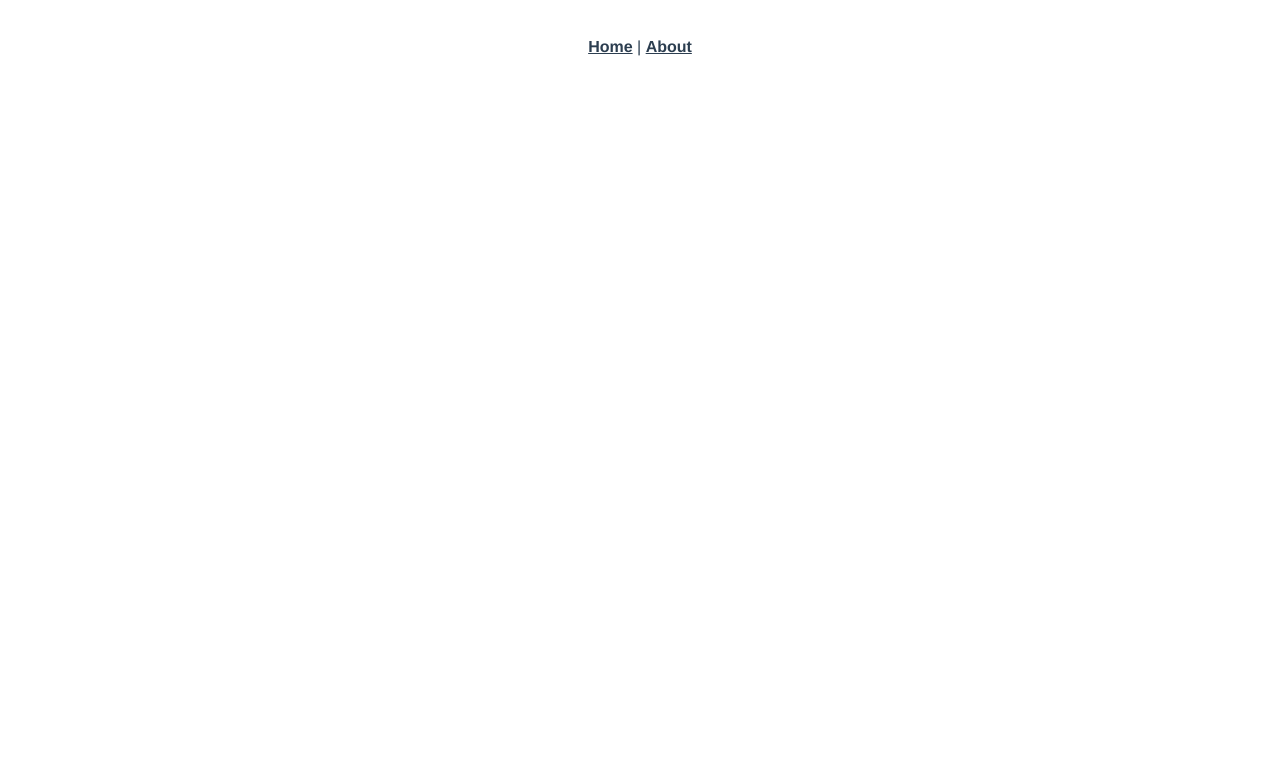
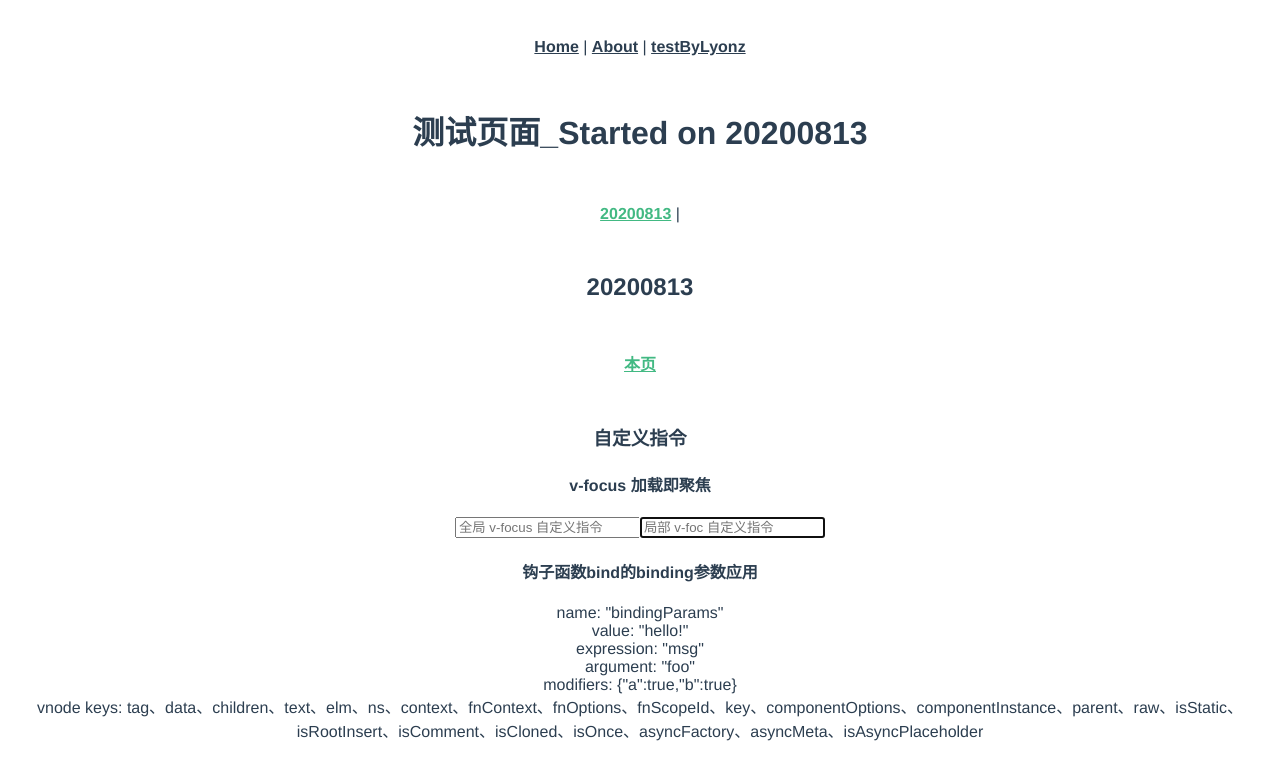
Before and after one commit to webSH/VUEtest, a Vue app: page /test/t20200813 in a window 1280 px wide. Shown: the top 780 px of the page. Built offline with nearby package versions, Linux system fonts and the light colour scheme.

Commit message:
路由test，自定义指令（全局、局部）test

```diff
--- a/src/App.vue
+++ b/src/App.vue
@@ -2,7 +2,8 @@
   <div id="app">
     <div id="nav">
       <router-link to="/">Home</router-link> |
-      <router-link to="/about">About</router-link>
+      <router-link to="/about">About</router-link> |
+      <router-link to="/test">testByLyonz</router-link>
     </div>
     <router-view/>
   </div>
--- a/src/main.js
+++ b/src/main.js
@@ -10,3 +10,12 @@ new Vue({
   store,
   render: h => h(App)
 }).$mount('#app')
+
+Vue.directive('focus', { // 指令的定义(全局) //20200819
+// 当被绑定的元素插入到 DOM 中时……
+	inserted: function (el) {
+// 聚焦元素
+		el.focus()
+		el.placeholder='全局 v-focus 自定义指令'
+	}
+})
--- a/src/router/index.js
+++ b/src/router/index.js
@@ -1,6 +1,8 @@
 import Vue from 'vue'
 import VueRouter from 'vue-router'
 import Home from '../views/Home.vue'
+import TestIndex from '../views/test/index.vue'
+import t20200813 from '../views/test/t20200813.vue'
 
 Vue.use(VueRouter)
 
@@ -17,7 +19,22 @@ Vue.use(VueRouter)
     // this generates a separate chunk (about.[hash].js) for this route
     // which is lazy-loaded when the route is visited.
     component: () => import(/* webpackChunkName: "about" */ '../views/About.vue')
+  },
+  {
+    path: '/test',
+    name: 'Test',
+    // redirect: '/test/index',
+    component: TestIndex,
+    children: [ //hN20200813 中括号要对称啊，这个错误干扰太久
+      {
+        path: 't20200813',
+        name: 'T20200813',
+        component: () => import('../views/test/t20200813.vue'),
+        // component: t20200813 // hN20200813 这种语法也可
+      }
+    ]
   }
+
 ]
 
 const router = new VueRouter({
--- /dev/null
+++ b/src/views/test/index.vue
@@ -0,0 +1,9 @@
+<template>
+	<div class="test">
+		<h1>测试页面_Started on 20200813</h1>
+		<div id="nav">
+			<router-link to="/test/t20200813">20200813</router-link> |
+		</div>
+		<router-view/>
+	</div>
+</template>
--- /dev/null
+++ b/src/views/test/t20200813.vue
@@ -0,0 +1,63 @@
+<template>
+	<div class="test">
+		<h2>20200813</h2>
+		<div id="nav">
+			<router-link to="">本页</router-link>
+		</div>
+		<div>
+			<h3>自定义指令</h3>
+			<div>
+				<h4>v-focus 加载即聚焦</h4>
+				<input v-focus type="" name="">
+				<input v-foc type="" name="">
+			</div>
+			<div>
+				<h4>钩子函数bind的binding参数应用</h4>
+				<div v-bindingParams:foo.a.b="msg"></div>
+			</div>
+		</div>
+	</div>
+</template>
+<script>
+	export default {
+		name: 't20200813',
+		components: {
+
+		},
+		data() {
+			return {
+				msg: 'hello!'
+			}
+		},
+		created() {
+		},
+		methods: {
+
+		},
+		directives: {
+			// 指令的定义(局部)
+			foc: { //20200819
+				inserted: function (el,binding) {
+					console.log(binding)
+					el.focus()
+					el.placeholder='局部 v-foc 自定义指令'
+				}
+			},
+			bindingParams:{
+				bind: function(el,binding,vnode){
+					let s = JSON.stringify
+					el.innerHTML =
+						'name: ' + s(binding.name) + '<br>' +
+						'value: ' + s(binding.value) + '<br>' +
+						'expression: ' + s(binding.expression) + '<br>' +
+						'argument: ' + s(binding.arg) + '<br>' +
+						'modifiers: ' + s(binding.modifiers) + '<br>' +
+						'vnode keys: ' + Object.keys(vnode).join('、')
+				}
+			}
+		},
+		mounted() {
+
+		}
+	}
+</script>
```
Also changed, not shown: 1 other file (tests, documents, lock files or other folders).
